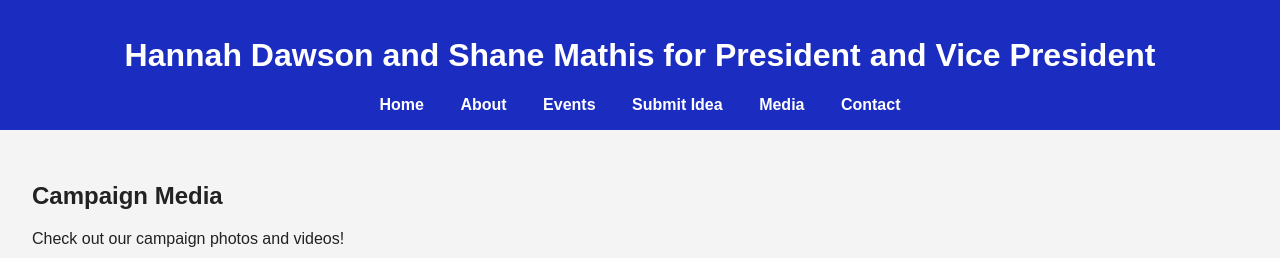
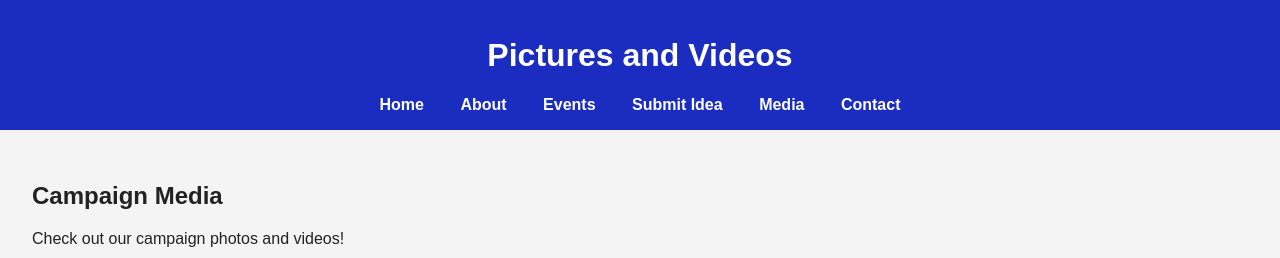
Before and after one commit to Shortballer2/CSU-SGA, a plain HTML site: page media.html in a window 1280 px wide. Shown: the top 258 px of the page. Drawn offline with Linux system fonts and the light colour scheme.

Commit message:
Update media.html

```diff
--- a/media.html
+++ b/media.html
@@ -9,7 +9,7 @@
 </head>
 <body>
   <header>
-    <h1>Hannah Dawson and Shane Mathis for President and Vice President</h1>
+    <h1>Pictures and Videos</h1>
     <nav>
       <a href="index.html">Home</a>
       <a href="about.html">About</a>
```
